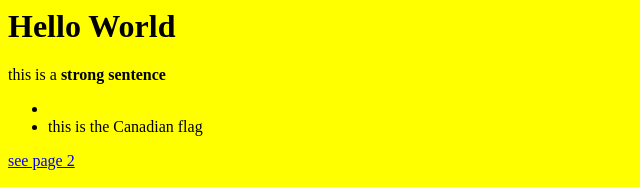
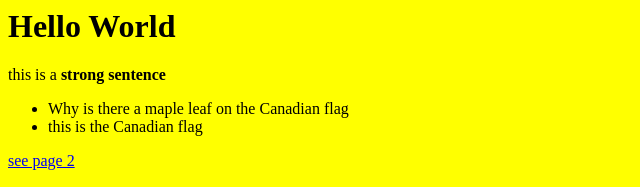
Before and after one commit to isal1266/web-platform-pprpcy, a plain HTML site: page index.html in a window 1280 px wide. Shown: the top 187 px of the page, without its empty margins (0-640 px from the left). Drawn offline with Linux system fonts and the light colour scheme.

Commit message:
1 file modified

```diff
--- a/index.html
+++ b/index.html
@@ -2,7 +2,7 @@
 <h1>Hello World</h1>
 <p>this is a <strong>strong sentence</strong><?<p></p>
 <ul>
-<li><?<li></li>
+<li>Why is there a maple leaf on the Canadian flag<?<li></li>
 <li>this is the Canadian flag</<li</li>
 </ul>
 <a href="/index.html"> see page 2 </a>
```
